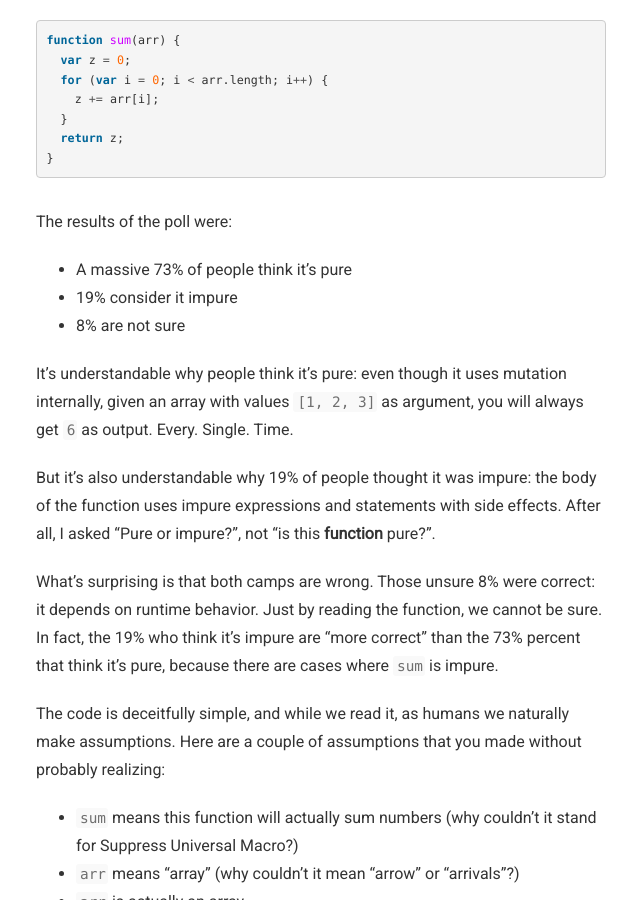
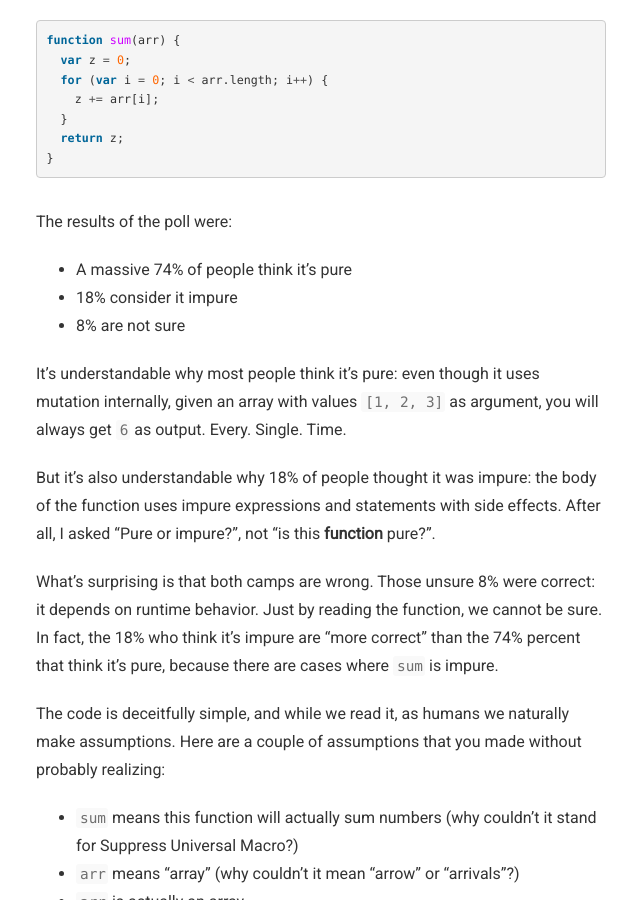
Before and after one commit to staltz/staltz.com, a Jekyll site: the page built from _posts/2016-08-25-is-your-javascript-function-actually-pure.md, in a window 1280 px wide and 900 px high, scrolled down 892 px. Shown: the whole window, without its empty margins (319-959 px from the left). Built offline with Jekyll 4.4.1, drawn with Linux system fonts in a browser that asks for light colours; nearby versions of some CDN libraries.

Commit message:
Fix percentages

```diff
--- a/_posts/2016-08-25-is-your-javascript-function-actually-pure.md
+++ b/_posts/2016-08-25-is-your-javascript-function-actually-pure.md
@@ -27,15 +27,15 @@ function sum(arr) {
 
 The results of the poll were:
 
-- A massive 73% of people think it's pure
-- 19% consider it impure
+- A massive 74% of people think it's pure
+- 18% consider it impure
 - 8% are not sure
 
-It's understandable why people think it's pure: even though it uses mutation internally, given an array with values `[1, 2, 3]` as argument, you will always get `6` as output. Every. Single. Time.
+It's understandable why most people think it's pure: even though it uses mutation internally, given an array with values `[1, 2, 3]` as argument, you will always get `6` as output. Every. Single. Time.
 
-But it's also understandable why 19% of people thought it was impure: the body of the function uses impure expressions and statements with side effects. After all, I asked "Pure or impure?", not "is this **function** pure?".
+But it's also understandable why 18% of people thought it was impure: the body of the function uses impure expressions and statements with side effects. After all, I asked "Pure or impure?", not "is this **function** pure?".
 
-What's surprising is that both camps are wrong. Those unsure 8% were correct: it depends on runtime behavior. Just by reading the function, we cannot be sure. In fact, the 19% who think it's impure are "more correct" than the 73% percent that think it's pure, because there are cases where `sum` is impure.
+What's surprising is that both camps are wrong. Those unsure 8% were correct: it depends on runtime behavior. Just by reading the function, we cannot be sure. In fact, the 18% who think it's impure are "more correct" than the 74% percent that think it's pure, because there are cases where `sum` is impure.
 
 The code is deceitfully simple, and while we read it, as humans we naturally make assumptions. Here are a couple of assumptions that you made without probably realizing:
 
```
